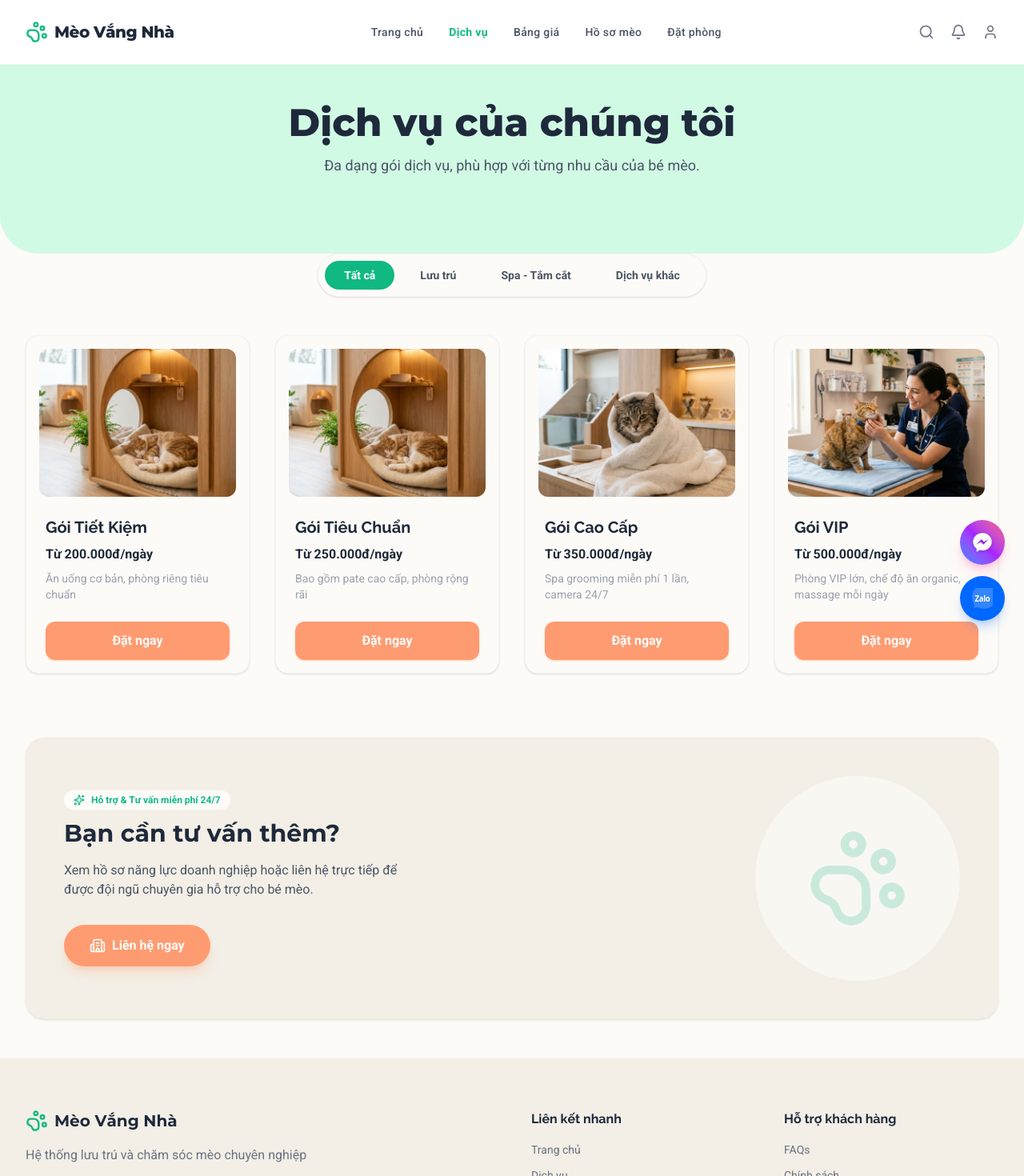
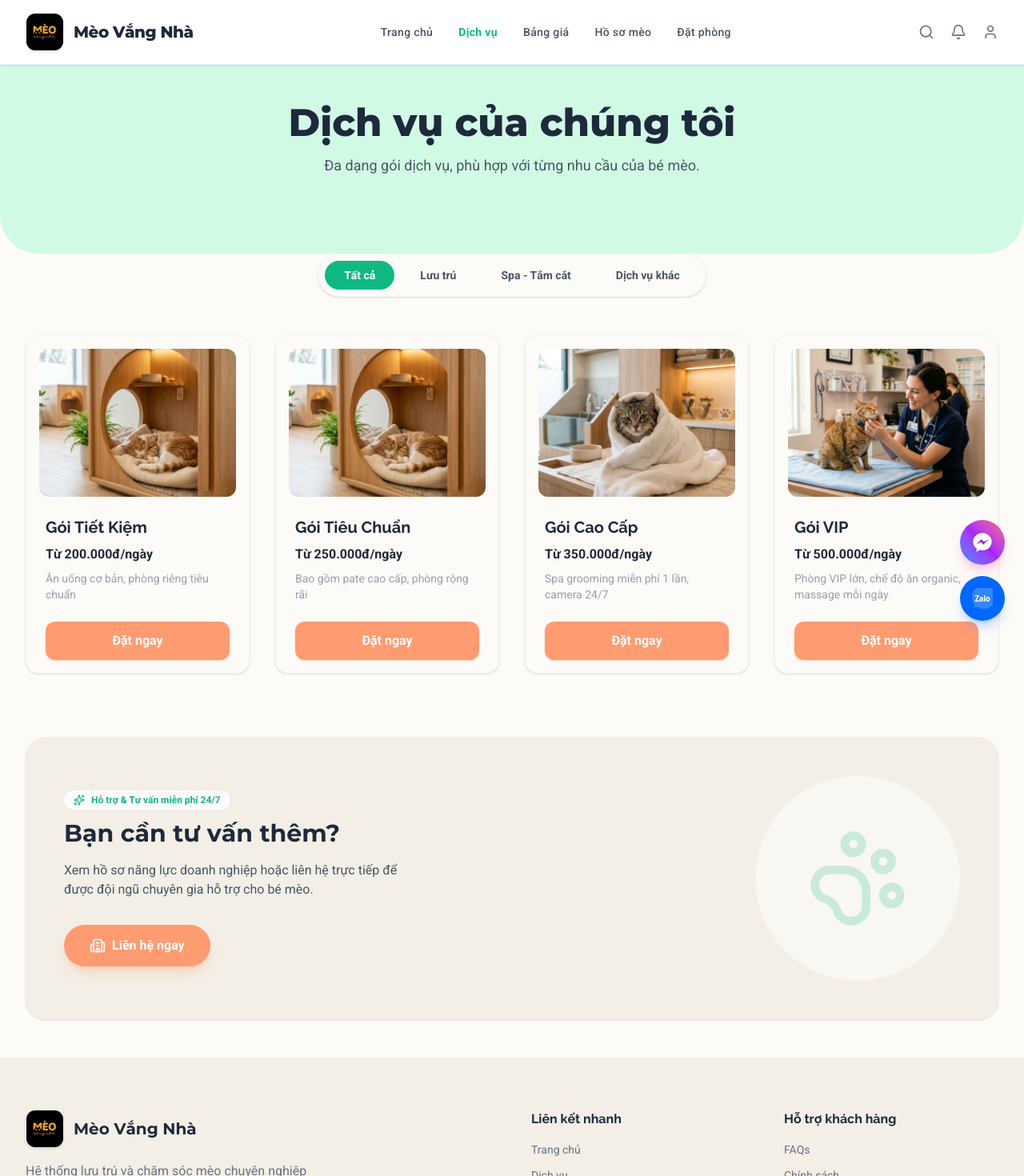
Before and after one commit to quangtrung250125/meo-vang-nha, a React (Vite) app: page /services in a window 1280 px wide. Shown: the top 1470 px of the page at 80% size. Built offline with nearby package versions, Linux system fonts and the light colour scheme.

Commit message:
Thay đổi logo

```diff
--- a/index.html
+++ b/index.html
@@ -2,12 +2,12 @@
 <html lang="en">
   <head>
     <meta charset="UTF-8" />
-    <link rel="icon" type="image/svg+xml" href="/favicon.svg" />
+    <link rel="icon" type="image/png" href="/images/logo.png" />
     <meta name="viewport" content="width=device-width, initial-scale=1.0" />
     <link rel="preconnect" href="https://fonts.googleapis.com">
     <link rel="preconnect" href="https://fonts.gstatic.com" crossorigin>
     <link href="https://fonts.googleapis.com/css2?family=Montserrat:wght@400;500;600;700;800;900&family=Raleway:wght@400;500;600;700;800&family=Roboto:wght@300;400;500;700;900&display=swap" rel="stylesheet">
-    <title>pethotel</title>
+    <title>Mèo Vắng Nhà - Khách Sạn & Dịch Vụ Chăm Sóc Mèo Cưng</title>
   </head>
   <body>
     <div id="root"></div>
--- a/src/components/layout/Footer.jsx
+++ b/src/components/layout/Footer.jsx
@@ -8,10 +8,14 @@ const Footer = () => {
       <div className="max-w-7xl mx-auto px-4 sm:px-6 lg:px-8">
         <div className="grid grid-cols-1 md:grid-cols-4 gap-12 mb-12">
           <div className="col-span-1 md:col-span-2">
-            <div className="flex items-center gap-2 mb-4">
-              <PawPrint className="h-7 w-7 text-primary" />
+            <Link to="/" className="flex items-center gap-3 mb-4 inline-flex group">
+              <img
+                src="/images/logo.png"
+                alt="Mèo Vắng Nhà"
+                className="h-12 w-12 object-cover rounded-xl shadow-sm border border-gray-200 group-hover:scale-105 transition-transform"
+              />
               <h4 className="text-xl font-bold font-title text-text-dark">Mèo Vắng Nhà</h4>
-            </div>
+            </Link>
             <p className="text-gray-500 leading-relaxed max-w-sm">
               Hệ thống lưu trú và chăm sóc mèo chuyên nghiệp
             </p>
--- a/src/components/layout/Header.jsx
+++ b/src/components/layout/Header.jsx
@@ -1,20 +1,23 @@
 import React from 'react';
 import { Link, useLocation } from 'react-router-dom';
 import { Search, Bell, User, Menu } from 'lucide-react';
-import { PawPrint } from 'lucide-react';
 
 const Header = () => {
   const location = useLocation();
   const isActive = (path) => location.pathname === path ? 'text-primary font-bold' : 'text-gray-600 hover:text-primary font-medium';
 
   return (
-    <header className="sticky top-0 z-50 bg-white border-b border-gray-100">
+    <header className="sticky top-0 z-50 bg-white border-b border-gray-100 shadow-sm">
       <div className="max-w-7xl mx-auto px-4 sm:px-6 lg:px-8">
         <div className="flex justify-between items-center h-20">
-          <div className="flex-shrink-0 flex items-center gap-2">
-            <PawPrint className="h-7 w-7 text-primary" />
-            <Link to="/" className="text-xl font-extrabold font-title text-text-dark tracking-tight">Mèo Vắng Nhà</Link>
-          </div>
+          <Link to="/" className="flex-shrink-0 flex items-center gap-3 group">
+            <img
+              src="/images/logo.png"
+              alt="Mèo Vắng Nhà"
+              className="h-12 w-12 object-cover rounded-xl shadow-sm border border-gray-100 group-hover:scale-105 transition-transform"
+            />
+            <span className="text-xl font-extrabold font-title text-text-dark tracking-tight">Mèo Vắng Nhà</span>
+          </Link>
           <nav className="hidden md:flex space-x-8">
             <Link to="/" className={`text-sm tracking-wide ${isActive('/')}`}>Trang chủ</Link>
             <Link to="/services" className={`text-sm tracking-wide ${isActive('/services')}`}>Dịch vụ</Link>
--- a/src/pages/Home/index.jsx
+++ b/src/pages/Home/index.jsx
@@ -79,7 +79,11 @@ const Home = () => {
       <section className="bg-bg-beige py-16">
         <div className="max-w-7xl mx-auto px-4 text-center flex flex-col items-center">
           <div className="flex items-center gap-3 mb-2">
-            <PawPrint className="h-10 w-10 text-primary" />
+            <img
+              src="/images/logo.png"
+              alt="Mèo Vắng Nhà"
+              className="h-14 w-14 object-cover rounded-2xl shadow-md border border-gray-200"
+            />
             <h2 className="text-3xl font-bold text-text-dark font-title">Mèo Vắng Nhà</h2>
           </div>
           <p className="text-primary font-medium tracking-wide">Nơi những chú mèo được yêu thương</p>
--- a/src/pages/Services/index.jsx
+++ b/src/pages/Services/index.jsx
@@ -147,9 +147,11 @@ const Services = () => {
               </div>
 
               <div className="flex items-center gap-4">
-                <div className="w-16 h-16 rounded-2xl bg-white flex items-center justify-center shadow-md flex-shrink-0">
-                  <PawPrint className="w-10 h-10 text-primary" />
-                </div>
+                <img
+                  src="/images/logo.png"
+                  alt="Mèo Vắng Nhà"
+                  className="w-16 h-16 rounded-2xl object-cover shadow-md border border-white/20 flex-shrink-0"
+                />
                 <div>
                   <h2 className="text-2xl md:text-3xl font-extrabold font-title text-white">MÈO VẮNG NHÀ - PETHOTEL</h2>
                   <p className="text-white/90 text-sm mt-0.5">Khách sạn & Dịch vụ Chăm sóc Mèo Cưng Chuẩn 5 Sao</p>
```
Also changed, not shown: public/images/logo.png (added), public/logo.png (added).
